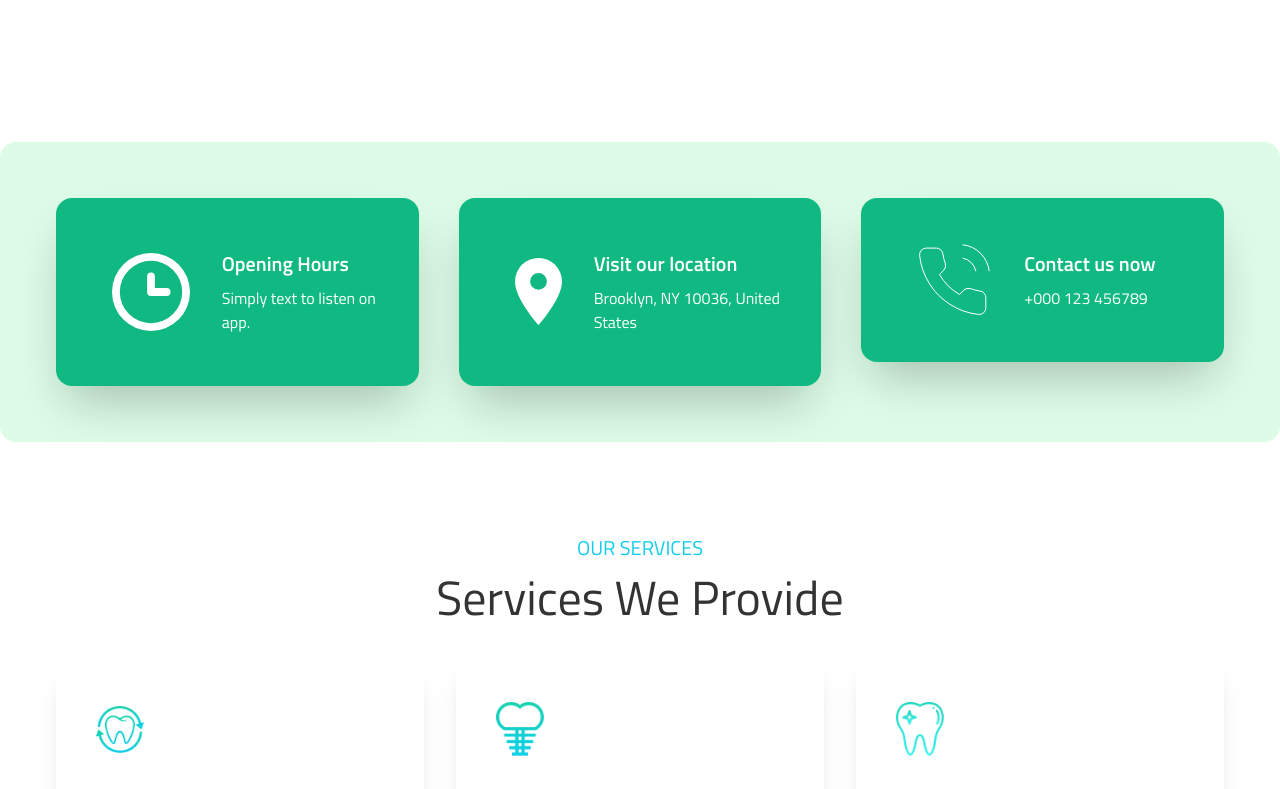
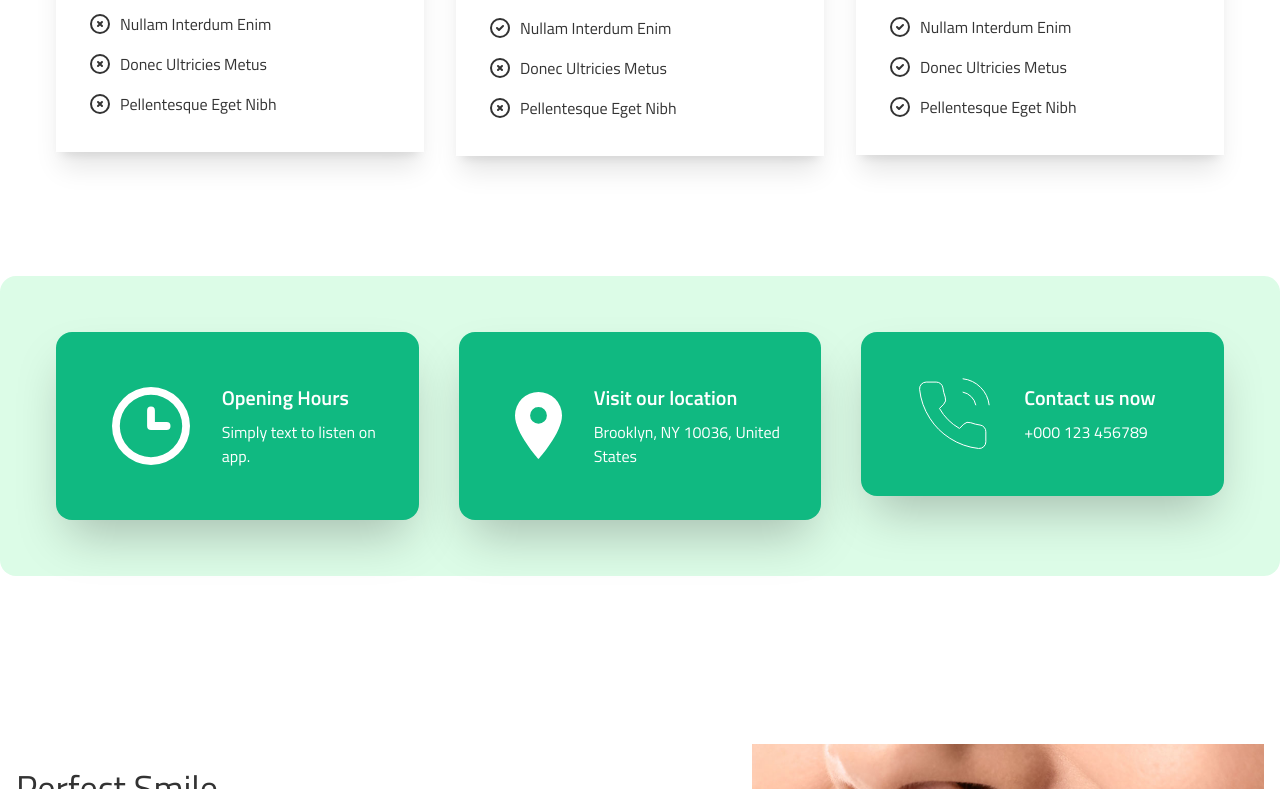
Before and after one commit to sabbirsami/doctor-portal-tailwind, a React (Create React App) app: page / in a window 1280 px wide. Shown: the part 1431-2220 px from the top of the page. Built offline with nearby package versions, Linux system fonts and the light colour scheme; no server answers.

Commit message:
fix home page design

```diff
--- a/src/Pages/Home/Home.js
+++ b/src/Pages/Home/Home.js
@@ -12,9 +12,9 @@ const Home = () => {
         <div>
             <Banner></Banner>
             {/* <ProgressSection></ProgressSection> */}
+            <Service></Service>
+            <Info></Info>
             <PerfectSmile></PerfectSmile>
-            <Info></Info>
-            <Service></Service>
             <Appointment></Appointment>
             <Testimonial></Testimonial>
         </div>
```
